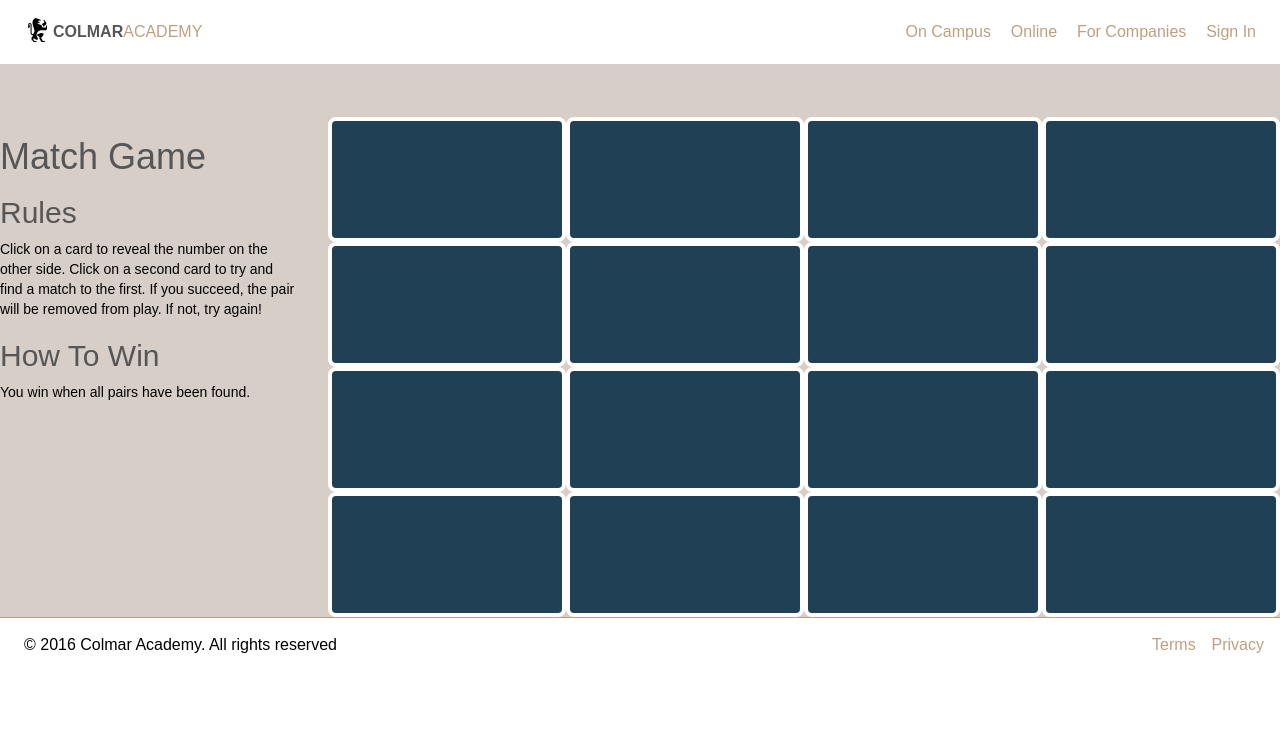
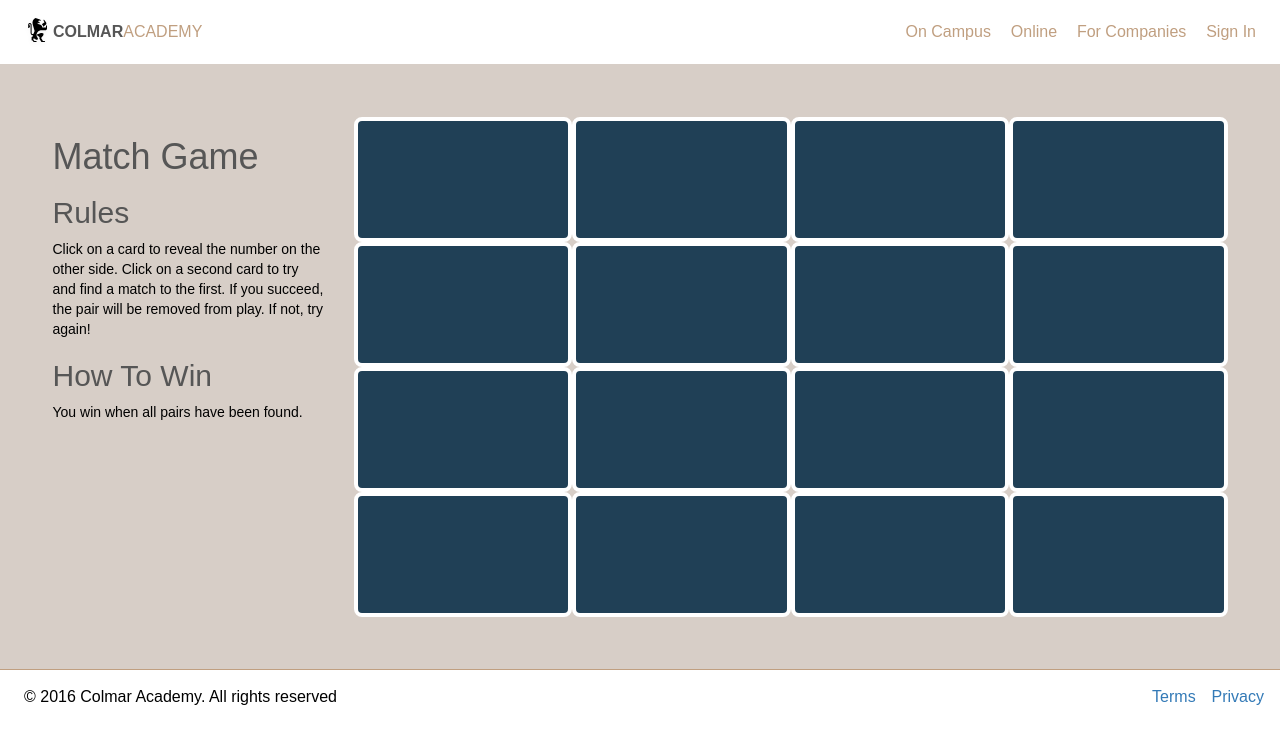
Before and after one commit to boombranco/boombranco.github.io, a Jekyll site: the page built from Campus/index.html, in a window 1280 px wide. Shown: the top 744 px of the page. Built offline with Jekyll 4.4.1, drawn with Linux system fonts in a browser that asks for light colours; nearby versions of some CDN libraries; some web fonts are replaced.

Commit message:
updating on campus header

```diff
--- a/resources/css/match.css
+++ b/resources/css/match.css
@@ -4,6 +4,7 @@ span {
 
 a {
   font-size: 16px;
+  text-decoration: none !important;
 }
 
 /* CSS for the header */
@@ -21,6 +22,7 @@ header .container {
   width: 100%;
   padding-left: 0px;
   padding-right: 0px;
+  z-index: 10;
 }
 
 .container img {
@@ -122,7 +124,8 @@ h1, h2 {
 }
 
 .containerx {
-  padding-top: 5.25rem;
+  padding: 5.25rem;
+  z-index: 1;
 }
 
 .card {
@@ -158,13 +161,6 @@ footer nav {
   flex-direction: column;
 }
 
-nav a {
-  color: #C09F80;
-}
-nav a:hover {
-  color: #76323F;
-}
-
 footer nav li {
   display: inline-flex;
   padding-left: 12px;
```
